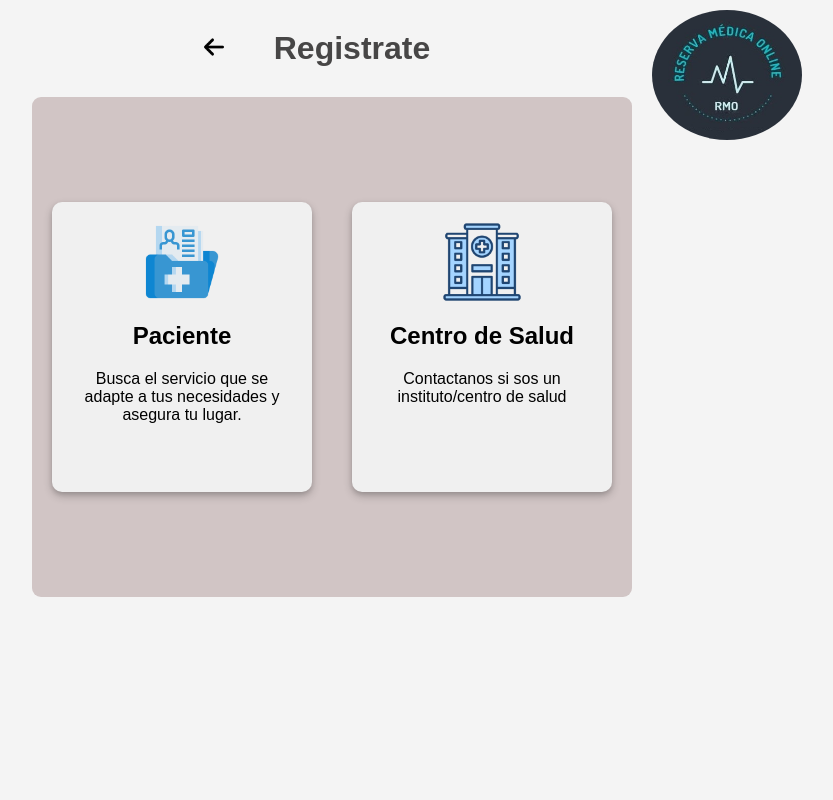
After one commit to Desarrollo-Web-2024-segundo-intento/Proyecto-Integrador-II, a PHP site: page /registrarse.html in a window 1280 px wide. The commit adds this page. Shown: the whole page, without its empty margins (308-1141 px from the left). Run offline with PHP 8.4, Linux system fonts and the light colour scheme.

Commit message:
subiendo actualizaciones para registrarse e iniciar sesion

```diff
--- /dev/null
+++ b/registrarse.html
@@ -0,0 +1,43 @@
+<!DOCTYPE html>
+<html lang="es">
+<head>
+    <meta charset="UTF-8">
+    <meta name="viewport" content="width=device-width, initial-scale=1.0">
+    <title>Registrarse</title>
+    <link rel="stylesheet" href="./styles.css">
+
+</head>
+<body class="body">
+    <div class="login_titulo">
+        <a href="./index.html"> <img src="./img/flecha.png" alt="flecha atras" width="20px"> </a>
+        <h1>Registrate</h1>
+    </div>
+
+    <div class="login_container">
+        <div>
+            <div class="login_titulo-img">
+                <img src="./img/img2.jpg" alt="logo" width="150px" height="130px">
+            </div>
+        </div>
+
+
+        <div class="form-container">
+            <div class="card-container1">
+                <a href="./registro_paciente.html">
+                    <img src="./img/paciente.png" alt="paciente" width="80px">
+                </a>
+                <h2>Paciente</h2>
+                <p>Busca el servicio que se adapte a tus necesidades y asegura tu lugar.</p>
+            </div>
+
+            <div class="card-container2">
+                <a href="./registro_instituto.html"> <img src="./img/hospital.png" alt="paciente" width="80px"> </a>
+                <h2>Centro de Salud</h2>
+                <p>Contactanos si sos un instituto/centro de salud</p>
+
+            </div>
+
+        </div>
+    </div>
+</body>
+</html>
--- a/styles.css
+++ b/styles.css
@@ -40,6 +40,134 @@ nav ul li a {
     text-decoration: none;
     font-size: 14px; /* Tamaño de fuente de los enlaces del menú */
 }
+
+/* ----------------iniciar sesion y registrarse------------ */
+.menu{
+    display: flex;
+    justify-content: center;
+}
+.enlaces{
+    width:170px;
+    height: 30px;
+    color: #8f8989c7;
+    margin-left: 60px;
+}
+
+.body{
+    width:1200px;
+    height: 100vh;
+    background-color: #f4f4f4;
+    margin: 0 auto;
+    padding:0;
+    box-sizing: border-box;
+}
+.login_titulo{
+    display: flex;
+    justify-content: center;
+    align-items: center;
+}
+
+
+.login_titulo h1 {
+ color:#474646;
+ margin:30px;
+}
+
+.login_titulo img{
+    padding-right: 20px;
+    color:#f5e8e8;
+}
+.login_titulo-img img{
+    border-radius: 50%;
+    position: absolute;
+    top:10px;
+    left:960px;
+    transition: transform 1s ease-in-out;
+}
+.login_titulo-img img:hover{
+    transform: rotateY(360deg);
+}
+.login_texto{
+ text-align: center;
+}
+
+.login_texto a{
+    text-decoration: none;
+    color:#434040;
+}
+
+.login_container{
+    width:600px;
+    height: 500px;
+    margin: 0 auto;
+}
+.form-container{
+    height: 100%;
+    background-color: #d1c5c5;
+    display: flex; justify-content: space-around; margin: 0 auto;
+    align-items: center;
+    border-radius: 9px;
+}
+.form-container:hover{
+    background-color: rgb(214, 202, 202);
+}
+.form-container label{
+    background-color: #0056b3;
+    margin: 20px 0;
+    padding: 10px;
+    border-radius: 3px;
+    color: #fff;
+    font-weight: bold;
+}
+.formContainer-regPaciente label{
+    margin: 12px 0;
+}
+#correoElectronico, #password,
+#nombre, #apellido{
+    width:100%;
+    padding:10px;
+    box-sizing: border-box;
+}
+#nom, #apell,
+#email, #contraseña{
+    width:100%;
+    padding:5px;
+    box-sizing: border-box;
+}
+
+.card-container1,
+.card-container2 {
+    flex: 1;
+    margin-right: 20px;
+    margin-left: 20px;
+    padding: 20px;
+    background-color: #f0f0f0;
+    height: 50%;
+    box-shadow: 0 4px 8px rgba(0, 0, 0, 0.224), 0 2px 4px rgba(0, 0, 0, 0.1);
+    border-radius: 10px;
+}
+
+.card-container1 img,
+.card-container2 img {
+    display: block;
+    margin: 0 auto;
+    cursor: pointer;
+}
+.card-container1 p,
+.card-container2 p,
+.card-container1 h2,
+.card-container2 h2{
+   text-align:center;
+}
+.card-container1 p,
+.card-container2 p{
+    font-weight: 500;
+}
+#msj{
+    width: 98%;
+}
+/* ---------------- fin: iniciar sesion y registrarse------------ */
+
 
 
 
```
Also changed, not shown: index.html (+7 -1 lines), iniciarSesion.html (added, +40 -0 lines), registro_instituto.html (added, +41 -0 lines), registro_paciente.html (added, +44 -0 lines), img/flecha.png (added), img/hospital.png (added), img/img2.jpg (added), img/paciente.png (added).
